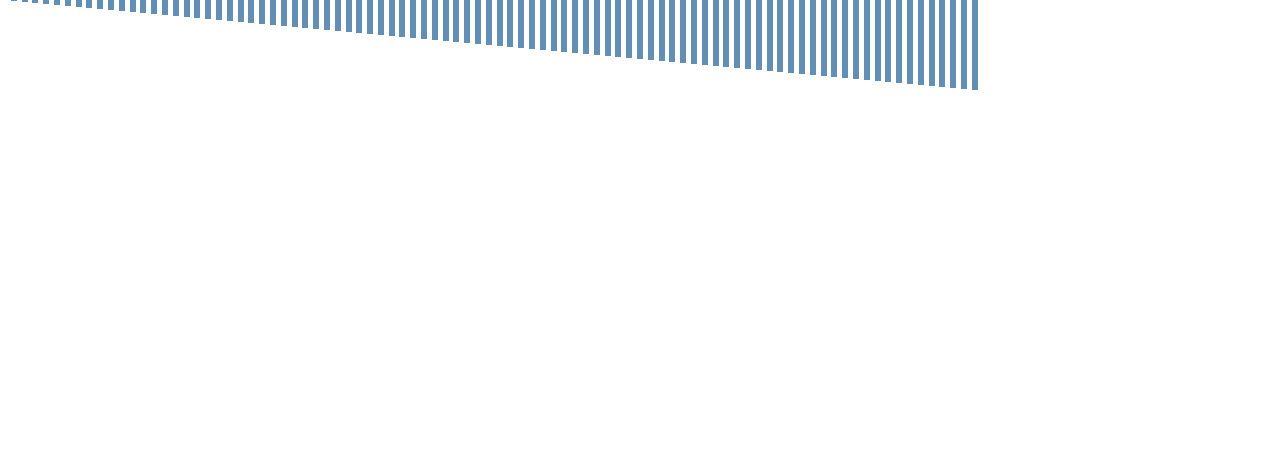
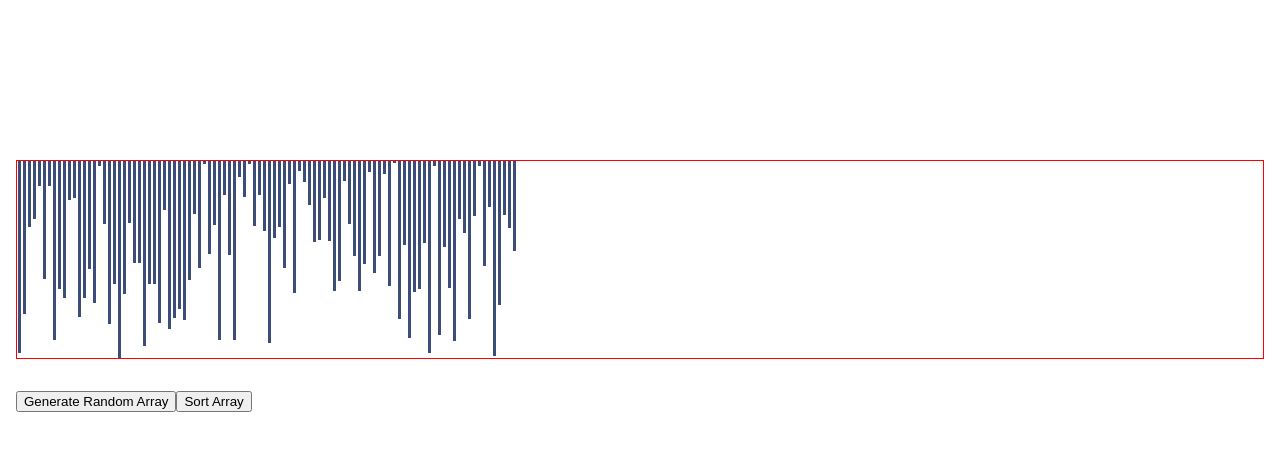
Before and after one commit to msmfa/sorting-visualiser, a React (Create React App) app: page / in a window 1280 px wide. Shown: the top 450 px of the page. Built offline with nearby package versions, Linux system fonts and the light colour scheme.

Commit message:
Added buttons and display UI

```diff
--- a/src/App.css
+++ b/src/App.css
@@ -1,10 +1,15 @@
+body {
+  margin: 0 1em;
+  margin-top: 20vh;
+}
 .bars {
-  width: 6px;
-
-  background-color: rgb(100, 143, 180);
-  margin-right: 0.3em;
+  width: 3px;
+  background-color: rgb(61, 77, 122);
+  margin: 0 1px;
 }
 
-.container-array {
+.array-container {
+  border: 1px solid red;
   display: flex;
+  margin-bottom: 2em;
 }
--- a/src/App.js
+++ b/src/App.js
@@ -11,23 +11,27 @@ function App() {
 
 class RandomArray extends Component {
   state = { array: [] };
+
   componentDidMount() {
     this.ArrayRandom();
   }
   ArrayRandom = () => {
     let array = [];
-    for (let i = 0; i <= 90; i++) {
-      array.push(i);
+    for (let i = 0; i < 100; i++) {
+      array.push(RandomInt(1, 200));
     }
     this.setState({ array });
   };
+
+  OnSubmit = e =>
+    this.setState({ array: this.state.array.sort((a, b) => a - b) });
 
   render() {
     const array = this.state.array;
 
     return (
       <>
-        <div className="container-array">
+        <div className="array-container">
           {array.map((number, index) => (
             <div
               className="bars"
@@ -36,9 +40,15 @@ class RandomArray extends Component {
             ></div>
           ))}
         </div>
+        <button onClick={this.ArrayRandom}>Generate Random Array</button>
+        <button onClick={this.OnSubmit}>Sort Array</button>
       </>
     );
   }
 }
 
+function RandomInt(min, max) {
+  return Math.floor(Math.random() * (max - min + 1) + min);
+}
+
 export default App;
```
